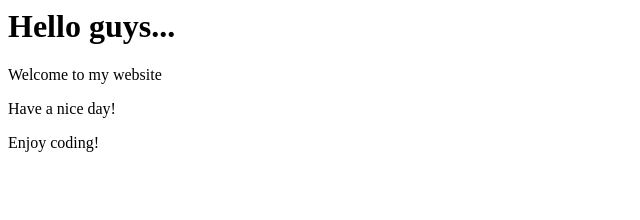
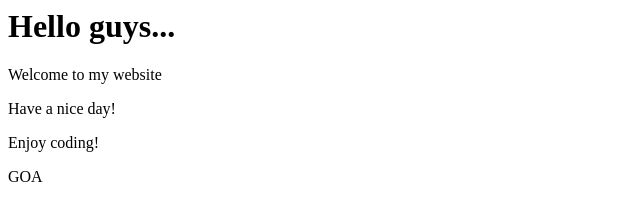
Before and after one commit to Trinikwan17/locker, a plain HTML site: page index.html in a window 1280 px wide. Shown: the full height of the page, 0-640 px from the left. Drawn offline with Linux system fonts and the light colour scheme.

Commit message:
Added GOA

```diff
--- a/index.html
+++ b/index.html
@@ -2,3 +2,4 @@
 <p>Welcome to my website</p>
 <p>Have a nice day!</p>
 <p>Enjoy coding!</p>
+<h>GOA</h>
```
